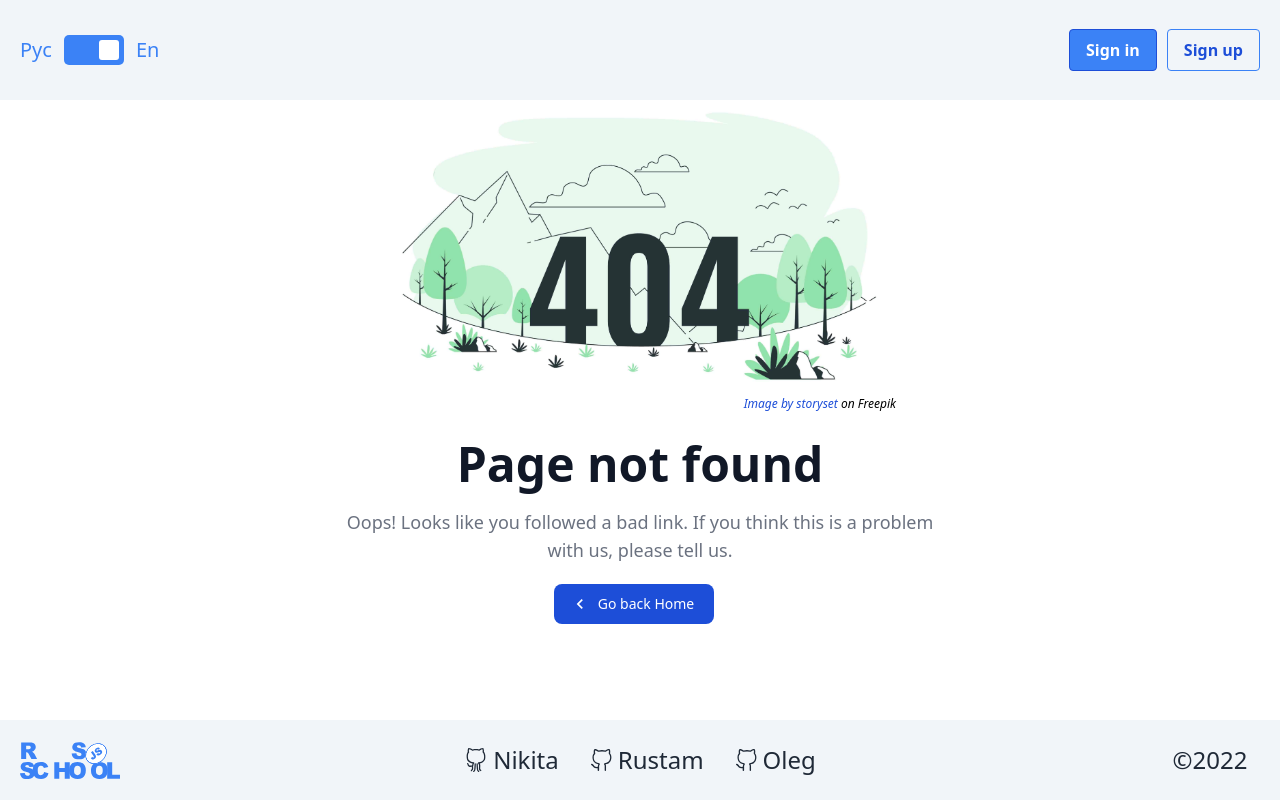
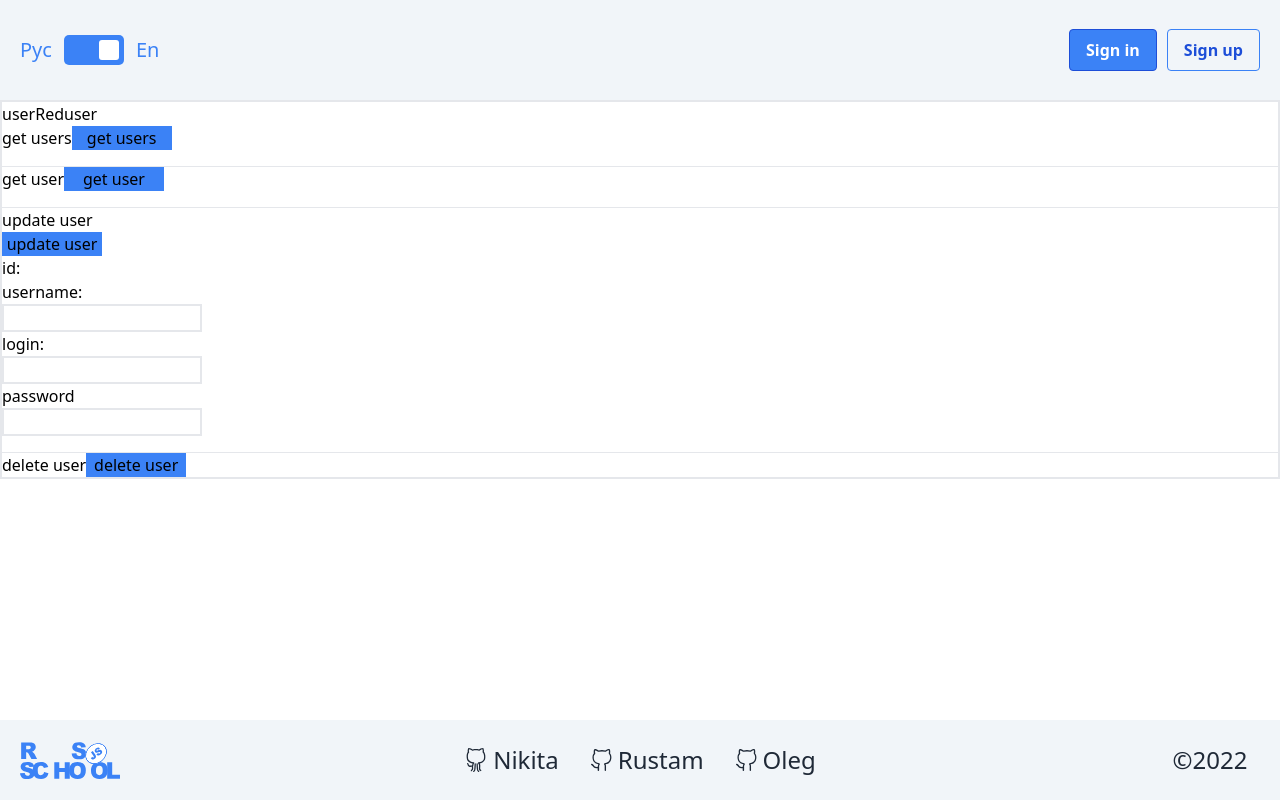
Before and after one commit to lg0leg/project-management-app, a React (Create React App) app: page /test in a window 1280 px wide. Before the commit this address led to /404. Built offline with nearby package versions, Linux system fonts and the light colour scheme; no server answers.

Commit message:
feat: add test page, fix userSlice

```diff
--- a/src/app/actionCreators/userActionCreator.ts
+++ b/src/app/actionCreators/userActionCreator.ts
@@ -5,9 +5,15 @@ import type { IUser } from 'models/typescript';
 import { AxiosError } from 'axios';
 import { logout } from './authActionCreators';
 
-interface IPropsUser {
-  _id: string;
+interface IUserProps {
+  id: string;
   navigate: (path: string) => void;
+}
+
+interface IUpdateUserProps extends IUserProps {
+  login: string;
+  name: string;
+  password: string;
 }
 
 export const fetchGetUsers = (navigate: (path: string) => void) => {
@@ -20,7 +26,7 @@ export const fetchGetUsers = (navigate: (path: string) => void) => {
         })
       );
 
-      const response = await apiToken<IUser[]>(`auth/users`);
+      const response = await apiToken<IUser[]>(`/users`);
       dispatch(
         userSlice.actions.getUsers({
           users: response.data,
@@ -37,7 +43,7 @@ export const fetchGetUsers = (navigate: (path: string) => void) => {
   };
 };
 
-export const fetchGetUser = ({ _id, navigate }: IPropsUser) => {
+export const fetchGetUser = ({ id, navigate }: IUserProps) => {
   return async (dispatch: AppDispatch) => {
     try {
       dispatch(
@@ -47,7 +53,7 @@ export const fetchGetUser = ({ _id, navigate }: IPropsUser) => {
         })
       );
 
-      const response = await apiToken<IUser>(`auth/users/${_id}`);
+      const response = await apiToken<IUser>(`/users/${id}`);
 
       dispatch(
         userSlice.actions.getUser({
@@ -65,7 +71,7 @@ export const fetchGetUser = ({ _id, navigate }: IPropsUser) => {
   };
 };
 
-export const fetchUpdateUser = ({ _id, navigate }: IPropsUser) => {
+export const fetchUpdateUser = ({ id, login, name, password, navigate }: IUpdateUserProps) => {
   return async (dispatch: AppDispatch) => {
     try {
       dispatch(
@@ -75,7 +81,7 @@ export const fetchUpdateUser = ({ _id, navigate }: IPropsUser) => {
         })
       );
 
-      const response = await apiToken.put<IUser>(`auth/users/${_id}`);
+      const response = await apiToken.put<IUser>(`/users/${id}`, { login, name, password });
 
       dispatch(
         userSlice.actions.getUser({
@@ -100,7 +106,7 @@ export const fetchUpdateUser = ({ _id, navigate }: IPropsUser) => {
   };
 };
 
-export const fetchDeleteUser = ({ _id, navigate }: IPropsUser) => {
+export const fetchDeleteUser = ({ id, navigate }: IUserProps) => {
   return async (dispatch: AppDispatch) => {
     try {
       dispatch(
@@ -110,7 +116,7 @@ export const fetchDeleteUser = ({ _id, navigate }: IPropsUser) => {
         })
       );
 
-      const response = await apiToken.delete<IUser>(`auth/users/${_id}`);
+      const response = await apiToken.delete<IUser>(`/users/${id}`);
       if (response.status === 200) {
         dispatch(logout(navigate));
       }
--- a/src/app/slices/userSlice.ts
+++ b/src/app/slices/userSlice.ts
@@ -45,6 +45,7 @@ export const userSlice = createSlice({
     },
 
     updateUser(state, action: PayloadAction<IGetUserPayload>) {
+      console.log(action.payload.user);
       state.user = action.payload.user;
     },
 
--- a/src/components/Main.tsx
+++ b/src/components/Main.tsx
@@ -8,6 +8,7 @@ import { SignUp } from 'pages/SignUp';
 import { Welcome } from 'pages/Welcome';
 import { Navigate, Route, Routes } from 'react-router-dom';
 import { RoutesPath } from 'constants/routes';
+import TestPage from 'pages/TestPage';
 
 export const Main: FC = () => {
   return (
@@ -20,6 +21,9 @@ export const Main: FC = () => {
         <Route path={RoutesPath.BOARD} element={<Board />} />
         <Route path={RoutesPath.PROFILE} element={<Profile />} />
         <Route path={RoutesPath.NOT_FOUND} element={<NotFound />} />
+
+        <Route path={'/test'} element={<TestPage />} />
+
         <Route path="*" element={<Navigate to="/404" />} />
       </Routes>
     </main>
--- /dev/null
+++ b/src/pages/TestPage.tsx
@@ -0,0 +1,114 @@
+import {
+  fetchDeleteUser,
+  fetchGetUser,
+  fetchGetUsers,
+  fetchUpdateUser,
+} from 'app/actionCreators/userActionCreator';
+import { useAppDispatch, useAppNavigate, useAppSelector } from 'app/hooks';
+import AuthInput from 'components/AuthInput';
+import React, { useState, useEffect } from 'react';
+import { useForm, SubmitHandler } from 'react-hook-form';
+
+interface IUserInput {
+  name: string;
+  login: string;
+  password: string;
+}
+
+export default function TestPage() {
+  const navigate = useAppNavigate();
+  const dispatch = useAppDispatch();
+  const { register, handleSubmit } = useForm<IUserInput>();
+  const { user, users, isLoading } = useAppSelector((state) => state.userReducer);
+  const { id } = useAppSelector((state) => state.authReducer);
+  useEffect(() => {
+    dispatch(fetchGetUser({ id, navigate }));
+  }, [dispatch, id, navigate]);
+  const getUsers = () => {
+    dispatch(fetchGetUsers(navigate));
+  };
+
+  const getUser = () => {
+    dispatch(fetchGetUser({ id, navigate }));
+  };
+
+  const updateUser: SubmitHandler<IUserInput> = (data) => {
+    console.log(data);
+    const newLogin = data.login || user.login;
+    const newName = data.name || user.name;
+    dispatch(
+      fetchUpdateUser({ id, login: newLogin, name: newName, password: data.password, navigate })
+    );
+  };
+
+  const deleteUser = () => {
+    dispatch(fetchDeleteUser({ id, navigate }));
+  };
+
+  return (
+    <div className="w-full border-2">
+      <h2 className="ml-auto mr-auto">userReduser</h2>
+
+      <div className="mb-4 flex">
+        <h2>get users</h2>
+        <button className="w-[100px] bg-blue-500" onClick={getUsers}>
+          get users
+        </button>
+        <div className="max-h-[400]">
+          {users.map((item) => {
+            return (
+              <div key={`${item._id}`}>
+                <hr />
+                <p>{item.name}</p>
+                <p>{item.login}</p>
+                <p>{item._id}</p>
+                <hr />
+              </div>
+            );
+          })}
+        </div>
+      </div>
+
+      <hr />
+      <div className="mb-4 flex">
+        <h2>get user</h2>
+        <button className="w-[100px] bg-blue-500" onClick={getUser}>
+          get user
+        </button>
+        <div>
+          <p>{user.name}</p>
+          <p>{user.login}</p>
+          <p>{user._id}</p>
+        </div>
+      </div>
+
+      <hr />
+      <form className="mb-4 flex flex-col" onSubmit={handleSubmit(updateUser)}>
+        <h2>update user</h2>
+        <button className="w-[100px] bg-blue-500" onClick={getUser}>
+          update user
+        </button>
+        <span className="flex flex-col">id:{user._id}</span>
+        <label className="flex flex-col">
+          <span>username:{user.name}</span>
+          <input type="text" className="w-[200px] border-2" {...register('name')} />
+        </label>
+        <label>
+          <span className="flex flex-col">login:{user.login}</span>
+          <input type="text" className="w-[200px] border-2" {...register('login')} />
+        </label>
+        <label>
+          <span className="flex flex-col">password</span>
+          <input type="password" className="w-[200px] border-2" {...register('password')} />
+        </label>
+      </form>
+      <hr />
+      <div className="flex">
+        <h2>delete user</h2>
+        <button className="w-[100px] bg-blue-500" onClick={deleteUser}>
+          delete user
+        </button>
+      </div>
+    </div>
+  );
+}
```
